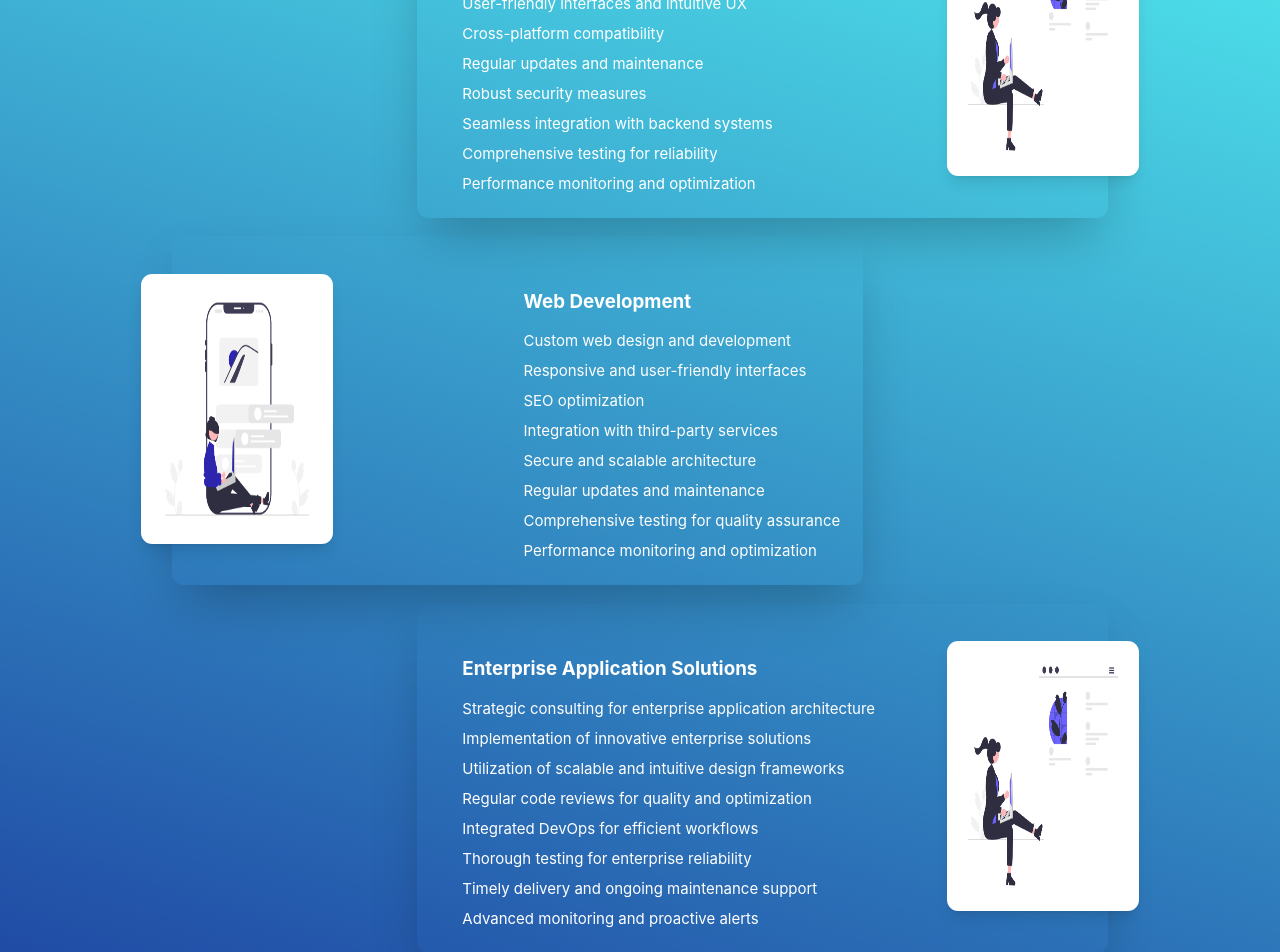
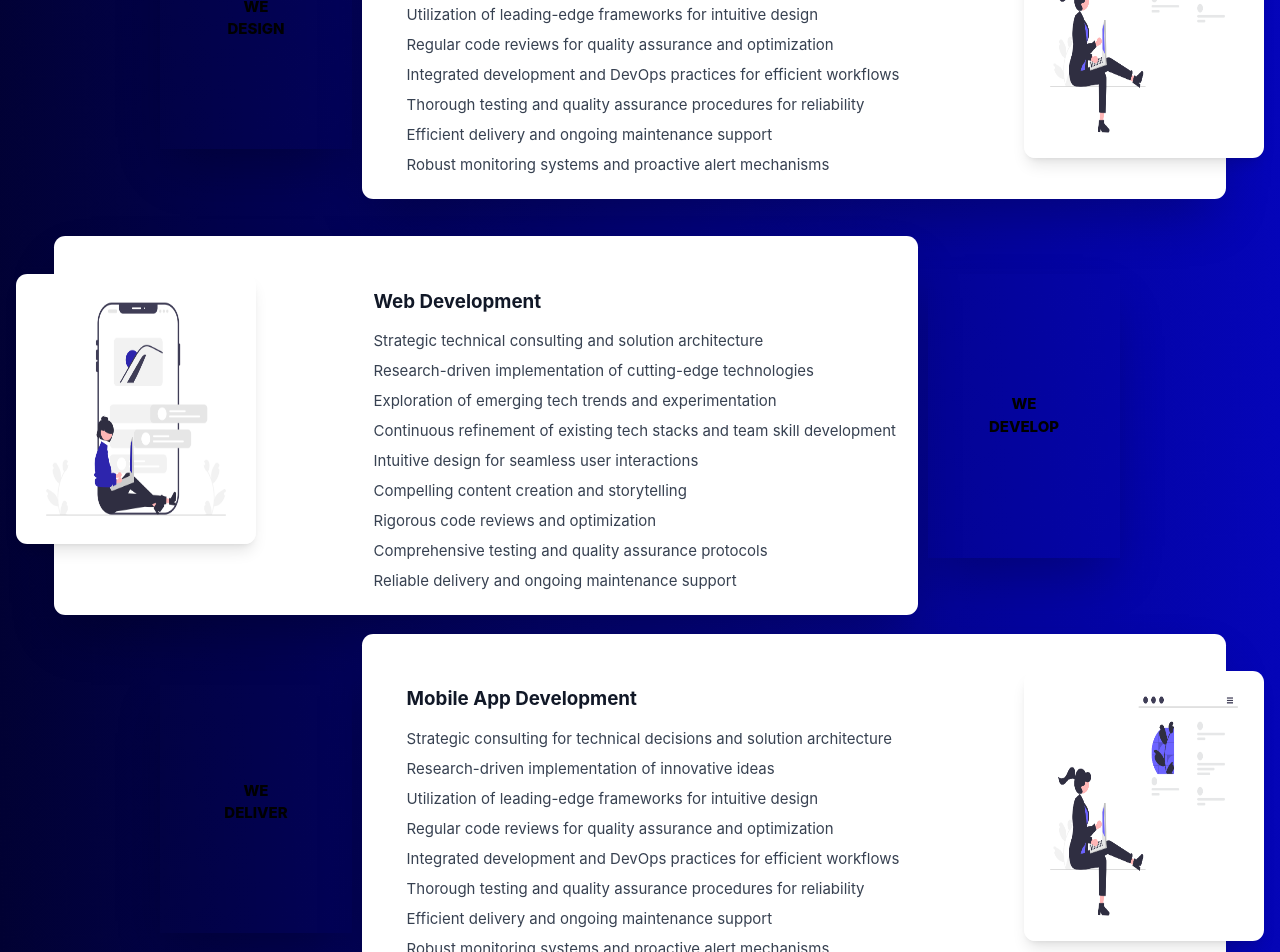
Before and after one commit to LatestB3website/New-B3-Website, a React (Create React App) app: page /technology in a window 1280 px wide. Shown: the part 1120-2072 px from the top of the page. Built offline with nearby package versions, Linux system fonts and the light colour scheme; a web font is replaced by a local one; what google-maps-react would draw is missing.

Commit message:
NY(ny(homepage undo)

```diff
--- a/src/components/CardComponent/SplitCard.js
+++ b/src/components/CardComponent/SplitCard.js
@@ -1,39 +1,35 @@
 import React, { Component } from 'react';
 import 'tailwindcss/tailwind.css'; // Ensure Tailwind CSS is imported
 import webdevelop from '../../assets/images/webdevloper.png'
-import Aos from 'aos';
 import MobileDevelopment from '../../assets/images/Mobile Development.png'
 import './SplitCard.scss'
 export default class SplitCard extends Component {
     render() {
         return (
-            <div className="flex flex-col items-center h-auto gradient-background ">
+            <div className="flex flex-col items-center h-auto gradient-background">
 
                 {/* First Container */}
-                <div className="w-[60%] flex justify-center relative mt-5 ">
+                <div className="w-[75%] flex justify-center relative">
+                    <div className='font-extrabold hover:scale-105 translate-all duration-500 h-3/4 w-[20%] mt-10 shadow-2xl flex justify-center items-center text-center absolute left-0'>
+                        WE <br /> DESIGN
+                    </div>
                     <div className="absolute left-[90%] top-10 z-10 justify-center shadow-lg h-72 lg:h-72 w-72 lg:w-1/4 rounded-xl hover:-translate-y-6 transition-all duration-500">
                         <img src={webdevelop} className='h-full rounded-xl' />
                     </div>
 
-                    <div className="bg-(109.5deg, rgb(13, 11, 136) 9.4%, rgb(86, 255, 248) 78.4%) w-[90%] relative left-[16%] shadow-2xl p-6 rounded-xl transform transition-all duration-300">
+                    <div className="bg-white w-[90%] relative left-[16%] shadow-2xl p-6 rounded-xl transform transition-all duration-300">
                         <div className="flex flex-col items-start">
                             <div className="mt-8 pl-6 text-center lg:text-left">
-                                <p className="text-xl font-bold text-white mb-4">Mobile App Development</p>
-                                <ul className="space-y-2 text-white">
-                                <li>Custom mobile app design and development</li>
-                                <li>User-friendly interfaces and intuitive UX</li>
-                                <li>Cross-platform compatibility</li>
-                                <li>Regular updates and maintenance</li>
-                                <li>Robust security measures</li>
-                                <li>Seamless integration with backend systems</li>
-                                <li>Comprehensive testing for reliability</li>
-                                <li>Performance monitoring and optimization</li>
-
-
-
-
-
-
+                                <p className="text-xl font-bold text-gray-900 mb-4">Mobile App Development</p>
+                                <ul className="space-y-2 text-gray-700 ">
+                                    <li className='hover:font-bold'>Strategic consulting for technical decisions and solution architecture</li>
+                                    <li className='hover:font-bold'>Research-driven implementation of innovative ideas</li>
+                                    <li className='hover:font-bold'>Utilization of leading-edge frameworks for intuitive design</li>
+                                    <li className='hover:font-bold'>Regular code reviews for quality assurance and optimization</li>
+                                    <li className='hover:font-bold'>Integrated development and DevOps practices for efficient workflows</li>
+                                    <li className='hover:font-bold'>Thorough testing and quality assurance procedures for reliability</li>
+                                    <li className='hover:font-bold'>Efficient delivery and ongoing maintenance support</li>
+                                    <li className='hover:font-bold'>Robust monitoring systems and proactive alert mechanisms</li>
                                 </ul>
                             </div>
                         </div>
@@ -41,32 +37,29 @@ export default class SplitCard extends Component {
                 </div>
 
                 {/* Second Container */}
-                <div className="w-[60%] flex justify-center relative mt-5">
-
-
+                <div className="w-[75%] flex justify-center relative mt-10">
+                    <div className='font-extrabold hover:scale-105 translate-all duration-500 h-3/4 w-[20%] mt-10 shadow-2xl flex justify-center items-center text-center absolute right-0'>
+                        WE <br /> DEVELOP
+                    </div>
                     <div className="absolute right-[90%] top-10 z-10 justify-center shadow-lg h-72 lg:h-72 w-72 lg:w-1/4 rounded-xl hover:-translate-y-6 transition-all duration-500">
                         <img src={MobileDevelopment} className='h-full rounded-xl' />
                     </div>
 
-                    <div className="bg-(109.5deg, rgb(13, 11, 136) 9.4%, rgb(86, 255, 248) 78.4%) w-[90%] relative right-[16%] shadow-2xl p-6 rounded-xl transform transition-all duration-300">
+                    <div className="bg-white w-[90%] relative right-[16%] shadow-2xl p-6 rounded-xl transform transition-all duration-300">
                         <div className="flex flex-col items-end">
                             <div className="mt-8 pl-6 text-center lg:text-left ">
-                                <p className="text-xl font-bold text-white mb-4">Web Development</p>
-                                <ul className="space-y-2 text-white ">
-
-
-
-<li>Custom web design and development</li>
-<li>Responsive and user-friendly interfaces</li>
-<li>SEO optimization</li>
-<li>Integration with third-party services</li>
-<li>Secure and scalable architecture</li>
-<li>Regular updates and maintenance</li>
-<li>Comprehensive testing for quality assurance</li>
-<li>Performance monitoring and optimization</li>
-
-
-                               </ul>
+                                <p className="text-xl font-bold text-gray-900 mb-4">Web Development</p>
+                                <ul className="space-y-2 text-gray-700 ">
+                                    <li>Strategic technical consulting and solution architecture</li>
+                                    <li>Research-driven implementation of cutting-edge technologies</li>
+                                    <li>Exploration of emerging tech trends and experimentation</li>
+                                    <li>Continuous refinement of existing tech stacks and team skill development</li>
+                                    <li>Intuitive design for seamless user interactions</li>
+                                    <li>Compelling content creation and storytelling</li>
+                                    <li>Rigorous code reviews and optimization</li>
+                                    <li>Comprehensive testing and quality assurance protocols</li>
+                                    <li>Reliable delivery and ongoing maintenance support</li>
+                                </ul>
                             </div>
                         </div>
                     </div>
@@ -75,32 +68,27 @@ export default class SplitCard extends Component {
 
 
                 {/* Third Container */}
-                <div className="w-[60%] flex justify-center relative m-5">
-
-                    <div className="absolute left-[90%] top-10 z-10 justify-center shadow-lg h-72 lg:h-72 w-72 lg:w-1/4 rounded-xl hover:-translate-y-6 transition-all duration-500 ">
+                <div className="w-[75%] flex justify-center relative m-5">
+                    <div className='font-extrabold hover:scale-105 translate-all duration-500 h-3/4 w-[20%] mt-10 shadow-2xl flex justify-center items-center text-center absolute left-0'>
+                        WE <br /> DELIVER
+                    </div>
+                    <div className="absolute left-[90%] top-10 z-10 justify-center shadow-lg h-72 lg:h-72 w-72 lg:w-1/4 rounded-xl hover:-translate-y-6 transition-all duration-500">
                         <img src={webdevelop} className='h-full rounded-xl' />
                     </div>
 
-                    <div className="bg-(109.5deg, rgb(13, 11, 136) 9.4%, rgb(86, 255, 248) 78.4%) w-[90%] relative left-[16%] shadow-2xl p-6 rounded-xl transform transition-all duration-300">
+                    <div className="bg-white w-[90%] relative left-[16%] shadow-2xl p-6 rounded-xl transform transition-all duration-300">
                         <div className="flex flex-col items-start">
                             <div className="mt-8 pl-6 text-center lg:text-left">
-                                <p className="text-xl font-bold text-white mb-4">Enterprise Application Solutions</p>
-                                <ul className="space-y-2 text-white">
-                                <li>Strategic consulting for enterprise application architecture</li>
-                                <li>Implementation of innovative enterprise solutions</li>
-                                <li>Utilization of scalable and intuitive design frameworks</li>
-                                <li>Regular code reviews for quality and optimization</li>
-                                <li>Integrated DevOps for efficient workflows</li>
-                                <li>Thorough testing for enterprise reliability</li>
-                               <li>Timely delivery and ongoing maintenance support</li>
-                                <li>Advanced monitoring and proactive alerts</li>
-
-
-
-
-
-
-
+                                <p className="text-xl font-bold text-gray-900 mb-4">Mobile App Development</p>
+                                <ul className="space-y-2 text-gray-700">
+                                    <li>Strategic consulting for technical decisions and solution architecture</li>
+                                    <li>Research-driven implementation of innovative ideas</li>
+                                    <li>Utilization of leading-edge frameworks for intuitive design</li>
+                                    <li>Regular code reviews for quality assurance and optimization</li>
+                                    <li>Integrated development and DevOps practices for efficient workflows</li>
+                                    <li>Thorough testing and quality assurance procedures for reliability</li>
+                                    <li>Efficient delivery and ongoing maintenance support</li>
+                                    <li>Robust monitoring systems and proactive alert mechanisms</li>
                                 </ul>
                             </div>
                         </div>
--- a/src/components/CardComponent/SplitCard.scss
+++ b/src/components/CardComponent/SplitCard.scss
@@ -124,8 +124,7 @@
     left: -50%;
     width: 200%;
     height: 200%;
-    // background: linear-gradient(0deg, #0606ed, #000000);
-   background: linear-gradient(109.5deg, rgb(13, 11, 136) 9.4%, rgb(86, 255, 248) 78.4%);
+    background: linear-gradient(0deg, #0606ed, #000000);
     animation: rotate 8s linear infinite;
 }
 
```
